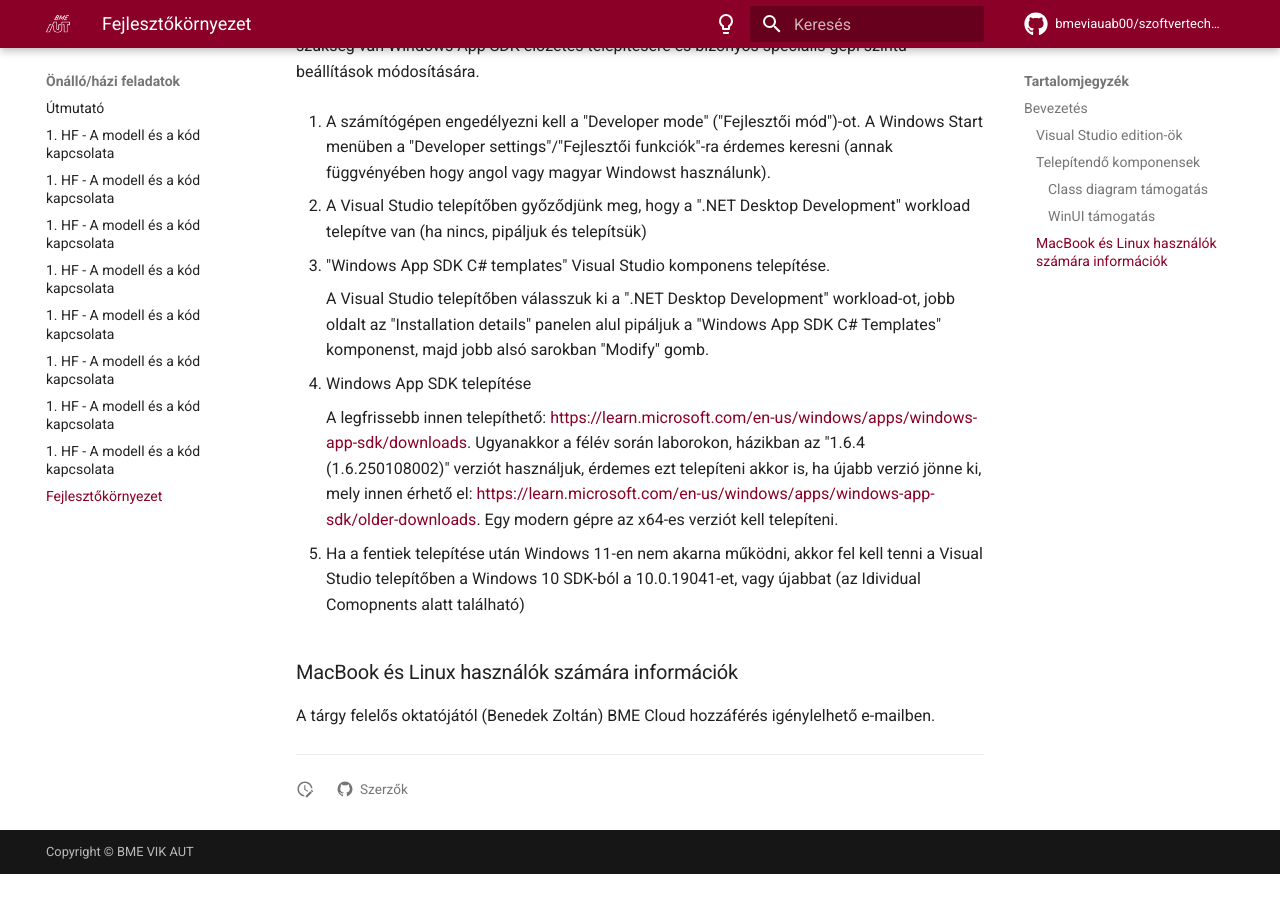
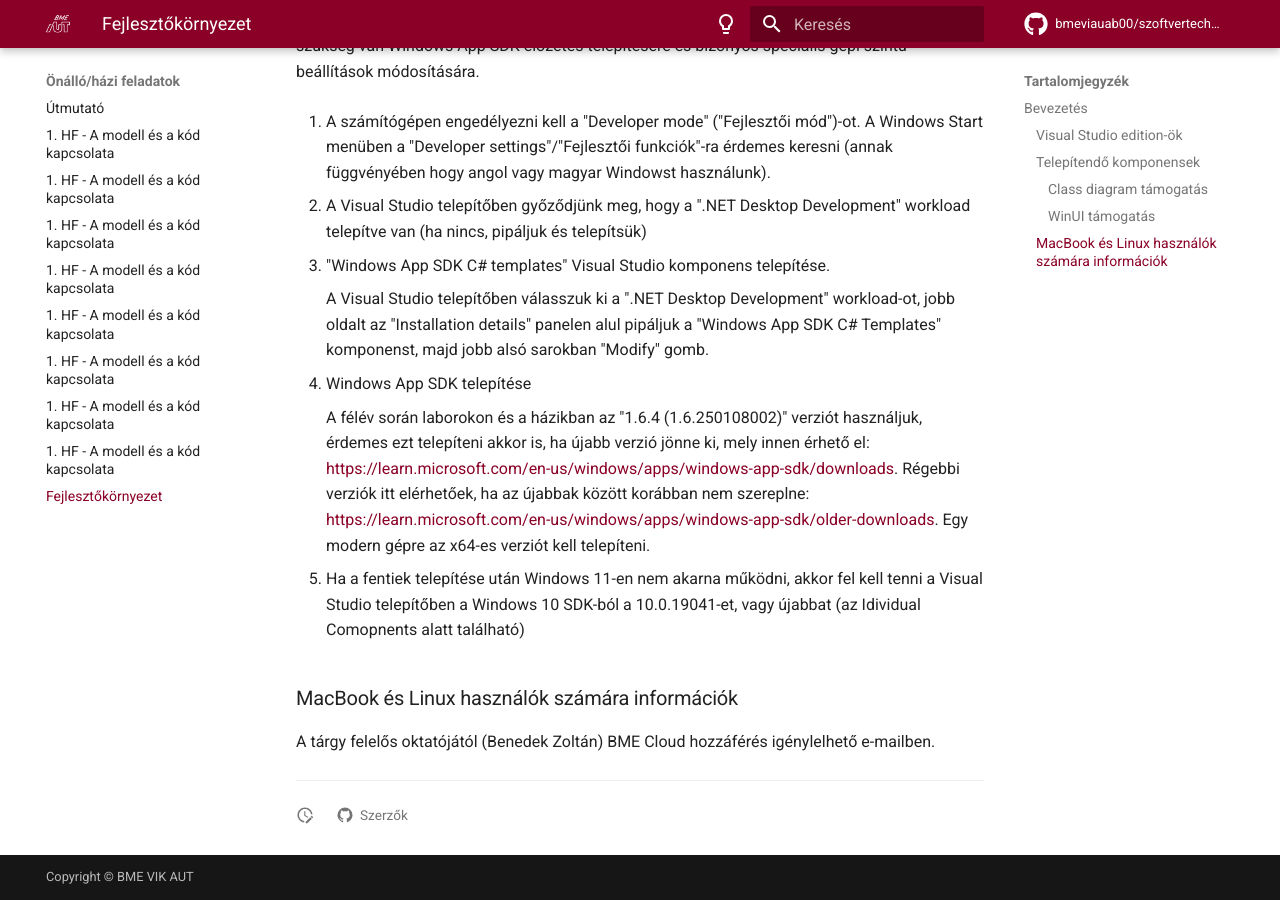
Before and after one commit to bmeviauab00/szoftvertechnikak, an MkDocs documentation site: the page built from docs/hazi/fejlesztokornyezet/index.md, in a window 1280 px wide and 900 px high, scrolled down 1788 px. Built offline with MkDocs 1.6.1 and Material for MkDocs 9.7.7, drawn with Linux system fonts in a browser that asks for light colours; comment, search, counter and statistics services are not loaded; the version menu is left out; before the commit the page ends 2662 px from its top, so only the background shows below that.

Commit message:
fix Windows App SDK verzió hivatkozás frissítése

```diff
--- a/docs/hazi/fejlesztokornyezet/index.md
+++ b/docs/hazi/fejlesztokornyezet/index.md
@@ -52,7 +52,7 @@
 
 4. Windows App SDK telepítése
 
-    A legfrissebb innen telepíthető: https://learn.microsoft.com/en-us/windows/apps/windows-app-sdk/downloads. Ugyanakkor a félév során laborokon, házikban az "1.6.4 (1.6.250108002)" verziót használjuk, érdemes ezt telepíteni akkor is, ha újabb verzió jönne ki, mely innen érhető el: https://learn.microsoft.com/en-us/windows/apps/windows-app-sdk/older-downloads. Egy modern gépre az x64-es verziót kell telepíteni.
+    A félév során laborokon és a házikban az "1.6.4 (1.6.250108002)" verziót használjuk, érdemes ezt telepíteni akkor is, ha újabb verzió jönne ki, mely innen érhető el: https://learn.microsoft.com/en-us/windows/apps/windows-app-sdk/downloads. Régebbi verziók itt elérhetőek, ha az újabbak között korábban nem szereplne: https://learn.microsoft.com/en-us/windows/apps/windows-app-sdk/older-downloads. Egy modern gépre az x64-es verziót kell telepíteni.
 
 5. Ha a fentiek telepítése után Windows 11-en nem akarna működni, akkor fel kell tenni a Visual Studio telepítőben a Windows 10 SDK-ból a 10.0.19041-et, vagy újabbat (az Idividual Comopnents alatt található)
 
```
